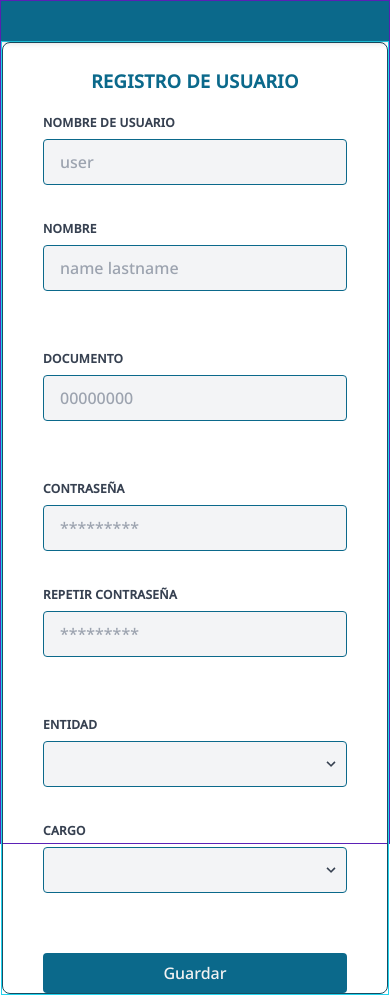
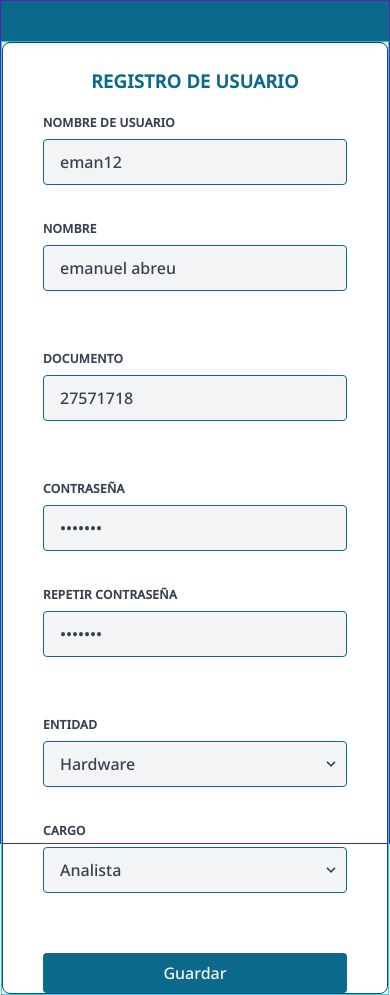
Before and after one commit to smithst18/SGT, a Vue app in the folder SGT-FRONT/sgt-front/: page /users/sign-in in a window 390 px wide. Built offline with nearby package versions, Linux system fonts and the light colour scheme; what vue-chartkick, vue-sweetalert2 would draw is missing.

Commit message:
services

```diff
--- a/SGT-FRONT/sgt-front/src/api/api.js
+++ b/SGT-FRONT/sgt-front/src/api/api.js
@@ -1,10 +1,11 @@
 import axios from "axios";
 // import 'dotenv/config';
-const token = "saldjadsjl"
+const token = "eyJhbGciOiJIUzI1NiIsInR5cCI6IkpXVCJ9.eyJzdWIiOiI2MzAxNmRjZGNkNWNmOWVhOWI5NmQ0MmEiLCJ1c2VyTmFtZSI6ImVsIGNvbWJpIiwicm9sIjoidXNlciIsInBvc2l0aW9uIjoiNjJlM2RmOTY0ZGIyMzU0ODQ3ZTM0NjJjIiwiaWF0IjoxNjYxNjM3NjUyLCJleHAiOjE2NjE3MjQwNTJ9.tqpjiA-H8jazi_CUq99_QBc9VF1gfTtkWlDCtDLyjI4"
 
 export const api = axios.create({
   baseURL: 'http://localhost:3200/api/',
   timeout: 3000,
+  headers: {'Authorization': `bearer ${token}`}
 });
 
 // api.interceptors.request.use(() => {
--- a/SGT-FRONT/sgt-front/src/components/DataTable/DataTable.vue
+++ b/SGT-FRONT/sgt-front/src/components/DataTable/DataTable.vue
@@ -29,7 +29,7 @@
 
 <script setup>
   import { defineAsyncComponent, onMounted } from "vue";
-  import { useDataTable } from "@/composables/userDataTable.js"
+  import { useDataTable } from "@/composables/useDataTable.js"
 
   const Pagination = defineAsyncComponent(() => import('@/components/DataTable/PaginationBar.vue'));
 
--- a/SGT-FRONT/sgt-front/src/components/Stadistics/RoundedStad.vue
+++ b/SGT-FRONT/sgt-front/src/components/Stadistics/RoundedStad.vue
@@ -6,10 +6,10 @@
       <pie-chart :data="stadisticData" height="90%" :donut="true"></pie-chart>
     </div>
 
-    <div class="h-full w-1/2 grid grid-cols-3 overflow-y-auto shadow-md">
-      <div v-for="item in stadisticData" :key="item[0]" class="text-center shadow-md mt-auto mb-3">
+    <div class="h-full w-1/2 grid grid-cols-3 overflow-y-auto">
+      <div v-for="item in stadisticData" :key="item[0]" class="text-center shadow-sm mt-auto mb-3">
         <p class="text-primary text-xs">{{item[0]}}</p>
-        <p>{{item[1]}}%</p>
+        <p class="text-sm">{{item[1]}}%</p>
       </div>
     </div>
 
--- a/SGT-FRONT/sgt-front/src/composables/useFormValidator.js
+++ b/SGT-FRONT/sgt-front/src/composables/useFormValidator.js
@@ -1,9 +1,9 @@
 import { reactive } from '@vue/reactivity';
 import useVuelidate from '@vuelidate/core';
-import { computed, inject } from 'vue';
+import { computed } from 'vue';
 import { sameAs } from '@vuelidate/validators';
 
-export const useFormValidator = (initialValue,validations,message) => {
+export const useFormValidator = (initialValue,validations) => {
 
   const form = reactive({...initialValue});
 
@@ -19,24 +19,26 @@ export const useFormValidator = (initialValue,validations,message) => {
 
   const v$ = useVuelidate(rules,form);
 
+  const resetForm = () =>{
+    //object initial state
+    Object.assign(form,initialValue);
+    //validations reset form
+    v$.value.$reset();
+  };
+
   const validateForm = async () => {
 
     const isvalidForm = await v$.value.$validate();
 
-    if(!isvalidForm) return;
-    else{
-      //object initial state
-      Object.assign(form,initialValue);
-      //validations reset form
-      v$.value.$reset();
-      return true;
-    }
+    if(!isvalidForm) return false;
+    else return true;
   }
 
   return {
     form,
     v$,
     validateForm,
+    resetForm
   }
 }
 /** */
--- a/SGT-FRONT/sgt-front/src/main.js
+++ b/SGT-FRONT/sgt-front/src/main.js
@@ -12,11 +12,9 @@ import 'sweetalert2/dist/sweetalert2.min.css';
 //font awesome
 import { library } from '@fortawesome/fontawesome-svg-core'
 import { FontAwesomeIcon } from '@fortawesome/vue-fontawesome'
-import { faFileCirclePlus,faUser  } from '@fortawesome/free-solid-svg-icons'
-//import { faTwitter } from '@fortawesome/free-brands-svg-icons'
+import { faFileCirclePlus,faFileCircleExclamation  } from '@fortawesome/free-solid-svg-icons'
 
-
-library.add(faFileCirclePlus,faUser);
+library.add(faFileCirclePlus,faFileCircleExclamation);
 
 
 
--- a/SGT-FRONT/sgt-front/src/modules/ticket/components/FormTicket.vue
+++ b/SGT-FRONT/sgt-front/src/modules/ticket/components/FormTicket.vue
@@ -14,7 +14,7 @@
 
       <div class="input-box">
           <label class="label-item" for="grid-type">
-            Entidad
+            Prioridad
           </label>
           <div class="relative">
             <select :class="[ !v$.type.$error ?'input-item' : 'input-item-error']" id="grid-type" v-model="form.type">
--- a/SGT-FRONT/sgt-front/src/modules/ticket/components/PendingItems.vue
+++ b/SGT-FRONT/sgt-front/src/modules/ticket/components/PendingItems.vue
@@ -1,16 +1,16 @@
 <template>
-  <div class="border border-red-500 shadow-lg flex gap-x-5 p-3">
+  <div class="shadow-md flex gap-x-5 p-3 w-full rounded" @click="emitValue()">
     <!-- user profile icon -->
-    <div class="border border-cyan-500 w-10 h-10 text-center p-1 rounded-full">
-      <font-awesome-icon :icon="['fa','user']" class="h-6"></font-awesome-icon>
-    </div>
-    <div>
-      <h3 class="text-primary uppercase tracking-wide text-gray-700 text-xs font-bold mb-2">
+    <font-awesome-icon :icon="['fa','file-circle-exclamation']" class="h-6 text-primary">
+    </font-awesome-icon>
+
+    <div class="overflow-hidden">
+      <h3 class="text-primary uppercase tracking-wide text-xs font-bold mb-2">
           aqui va el titulo
       </h3>
-      <div class="grid gap-1 text-slate-700 border">
-        <div class="border" v-for="elem in data" :key="elem">
-          {{elem}}
+      <div class="grid gap-1">
+        <div class="w-full" v-for="(elem, key) in data" :key="elem">
+          <p class="capitalize text-sm">{{key}}: <span class="text-slate-700">{{elem}}</span></p>
         </div>
       </div>
     </div>
@@ -18,19 +18,18 @@
 </template>
 
 <script setup>
+const emit = defineEmits(['getId']);
 const props = defineProps({
     data:{
         type: Object,
         required: true,
     },
-    titles:{
-      type:Array,
-      required:true,
-    }
 });
 
+const emitValue = () =>{
+  emit('getId',props.data.id);
+}
 </script>
-
 <style>
 
 </style>
--- a/SGT-FRONT/sgt-front/src/modules/user/components/UserForm.vue
+++ b/SGT-FRONT/sgt-front/src/modules/user/components/UserForm.vue
@@ -7,9 +7,9 @@
         <label class="label-item" for="grid-nick-name">
           nombre de usuario
         </label>
-        <input :class="[ !v$.nickname.$error ?'input-item' : 'input-item-error']" id="grid-nick-name" type="text" placeholder="user"
-          v-model="form.nickname">
-        <p class="error-msg" v-if="v$.nickname.$error">Porfavor rellena el campo</p>
+        <input :class="[ !v$.nickName.$error ?'input-item' : 'input-item-error']" id="grid-nick-name" type="text" placeholder="user"
+          v-model="form.nickName">
+        <p class="error-msg" v-if="v$.nickName.$error">Porfavor rellena el campo</p>
       </div>
 
       <div class="input-box">
@@ -51,9 +51,9 @@
         <label class="label-item" for="grid-re-password">
           repetir contraseña
         </label>
-        <input :class="[ !v$.repassword.$error ?'input-item' : 'input-item-error']" id="grid-re-password" type="password" placeholder="*********"
-          v-model="form.repassword">
-        <p class="error-msg" v-if="v$.repassword.$error">Las Contraseñas deben coincidir</p>
+        <input :class="[ !v$.rePassword.$error ?'input-item' : 'input-item-error']" id="grid-re-password" type="password" placeholder="*********"
+          v-model="form.rePassword">
+        <p class="error-msg" v-if="v$.rePassword.$error">Las Contraseñas deben coincidir</p>
       </div>
 
     </div>
@@ -65,9 +65,9 @@
           </label>
           <div class="relative">
             <select :class="[ !v$.entity.$error ?'input-item' : 'input-item-error']" id="grid-entity" v-model="form.entity">
-              <option v-bind:value="'Hardware'">Hardware</option>
-              <option>Software</option>
-              <option>Red</option>
+              <option v-bind:value="'62e3df964db2354847e3461c'">Hardware</option>
+              <option v-bind:value="'Hardware'">Software</option>
+              <option v-bind:value="'Hardware'">Red</option>
             </select>
             <div class="icon-item">
               <svg class="fill-current h-4 w-4" xmlns="http://www.w3.org/2000/svg" viewBox="0 0 20 20"><path d="M9.293 12.95l.707.707L15.657 8l-1.414-1.414L10 10.828 5.757 6.586 4.343 8z"/></svg>
@@ -81,9 +81,9 @@
           </label>
           <div class="relative">
             <select :class="[ !v$.position.$error ?'input-item' : 'input-item-error']" id="grid-position" v-model="form.position">
-              <option selected>Baja</option>
-              <option>Media</option>
-              <option>Alta</option>
+              <option v-bind:value="'62e3df964db2354847e3462c'">Analista</option>
+              <option v-bind:value="''">Media</option>
+              <option v-bind:value="''">Alta</option>
             </select>
             <div class="icon-item">
               <svg class="fill-current h-4 w-4" xmlns="http://www.w3.org/2000/svg" viewBox="0 0 20 20"><path d="M9.293 12.95l.707.707L15.657 8l-1.414-1.414L10 10.828 5.757 6.586 4.343 8z"/></svg>
@@ -101,36 +101,69 @@
 </template>
 
 <script setup>
-import { required, numeric, alphaNum, minLength } from '@vuelidate/validators';
+import { inject } from 'vue';
+import { required, numeric, alphaNum, minLength, maxLength } from '@vuelidate/validators';
 import { useFormValidator } from "@/composables/useFormValidator.js";
-import { inject } from '@vue/runtime-core';
+import { signIn } from "@/services/userService.js"
 const swal = inject('$swal');
-
 const userToSave = {
-  nickName:'',
-  name:'',
-  document:'',
-  password:'',
-  repassword:'',
-  entity:'',
-  position:'',
+  nickName:'eman12',
+  name:'emanuel abreu',
+  document:'27571718',
+  password:'0212858',
+  rePassword:'0212858',
+  entity:'62e3df964db2354847e3461c',
+  position:'62e3df964db2354847e3462c',
 }
 const validations = {
-  nickname: { required },
-  name: { required, alphaNum },
-  document: { required, numeric },
-  password: { required, minLength: minLength(6) },
-  repassword: { required },
-  entity: { required },
-  position: { required },
+  nickName:{
+    required,
+    minLength: minLength(2),
+    maxLength: maxLength(15)
+  },
+  name:{
+    required,
+    minLength: minLength(2),
+    maxLength: maxLength(15)
+  },
+  document:{
+    required,
+    numeric,
+    minLength: minLength(5),
+    maxLength: maxLength(8)
+  },
+  password:{
+    required,
+    minLength: minLength(5),
+    maxLength: maxLength(12)
+  },
+  rePassword:{
+    required,
+    maxLength: maxLength(12)
+  },
+  entity:{
+    required
+  },
+  position:{
+    required
+  },
 }
 
-const { form, v$, validateForm } = useFormValidator(userToSave,validations,'Usuario Guardado Correctamente');
+const { form, v$, validateForm, resetForm } = useFormValidator(userToSave,validations,'Usuario Guardado Correctamente');
 
 const submitForm = async () => {
+
   const valid  = await validateForm();
-  console.log(valid)
-  if(valid) console.log('este form sirve para ser enviado xd')
+  console.log(form);
+  if(valid){
+    const response  = await signIn(form);
+    if(response.status){
+      swal({title:"Usuario Guardado",icon:"success"});
+      resetForm();
+    }else{
+      swal({title:"Error al Guardar",text:`${response.errors[0].msg} campo ${response.errors[0].param}`, icon:"error"});
+    }
+  }
 }
 </script>
 
--- /dev/null
+++ b/SGT-FRONT/sgt-front/src/services/userService.js
@@ -0,0 +1,19 @@
+import { api } from "@/api/api.js";
+
+export const signIn = async (Form) => {
+
+  try{
+    const { data }  = await api.post('user/register',Form);
+
+    return { status:true, data };
+
+  }catch(err){
+
+    const { response:{ data:{ errors } } } = err;
+    console.log(errors)
+    if(errors) return { status:false, errors };
+    ;
+
+    throw new Error(err)
+  }
+}
```
Also changed, not shown: SGT-FRONT/sgt-front/src/modules/ticket/pages/PendingTickets.vue (+13 -4 lines), SGT-FRONT/sgt-front/src/composables/useDataTable.js (renamed from SGT-FRONT/sgt-front/src/composables/userDataTable.js), 1 other file (tests, documents, lock files or other folders).
